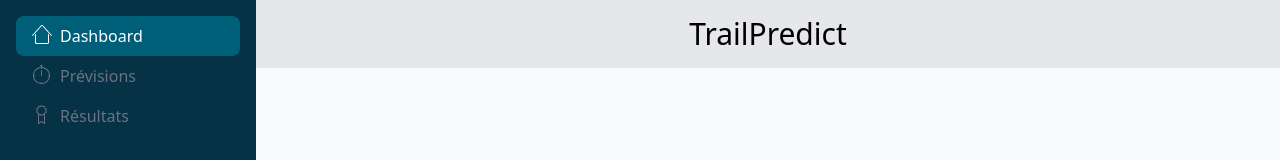
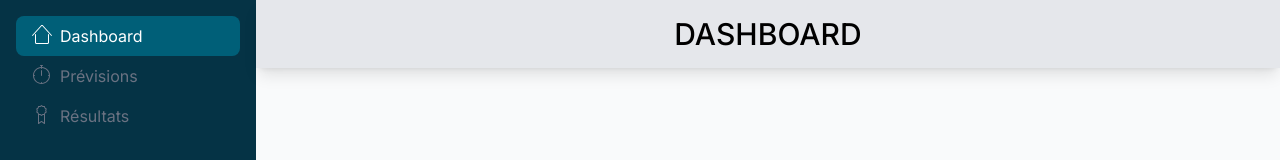
Before and after one commit to Lioperraud/trailpredict, a React (Vite) app: page / in a window 1280 px wide. Shown: the top 160 px of the page. Built offline with nearby package versions, Linux system fonts and the light colour scheme.

Commit message:
Adpation CSS

```diff
--- a/src/Layout.jsx
+++ b/src/Layout.jsx
@@ -3,7 +3,7 @@ import NavBar from './components/NavBar'
 
 export default function Layout() {
   return (
-    <div className="flex">
+    <div className="flex font-inter">
       <NavBar />
       <main className="flex-1 bg-gray-50">
         <Outlet />
--- a/src/components/Header.jsx
+++ b/src/components/Header.jsx
@@ -1,7 +1,7 @@
 function Header({ title }) {
   return (
-    <header className="bg-gray-200 p-4">
-      <h1 className="text-3xl text-center font-medium">{title}</h1>
+    <header className="bg-gray-200 p-4 shadow-lg">
+      <h1 className="text-3xl text-center font-medium uppercase">{title}</h1>
     </header>
   )
 }
--- a/src/components/ResultatAdd.jsx
+++ b/src/components/ResultatAdd.jsx
@@ -61,7 +61,7 @@ function ResultatAdd() {
   }
   return (
     <div className="w-100 flex flex-col gap-4">
-      <header className="pb-1 border-b border-gray-200">
+      <header className="pb-1 border-b-2 border-gray-200">
         <TitleH2 title="Ajouter un résultat" />
       </header>
       <FormEdit onsubmit={handleSubmit} btnvalidelibelle="Enregister">
--- a/src/pages/Dashboard.jsx
+++ b/src/pages/Dashboard.jsx
@@ -3,7 +3,7 @@ import Header from '../components/Header'
 function Dashboard() {
   return (
     <>
-      <Header title="TrailPredict" />
+      <Header title="Dashboard" />
     </>
   )
 }
```
